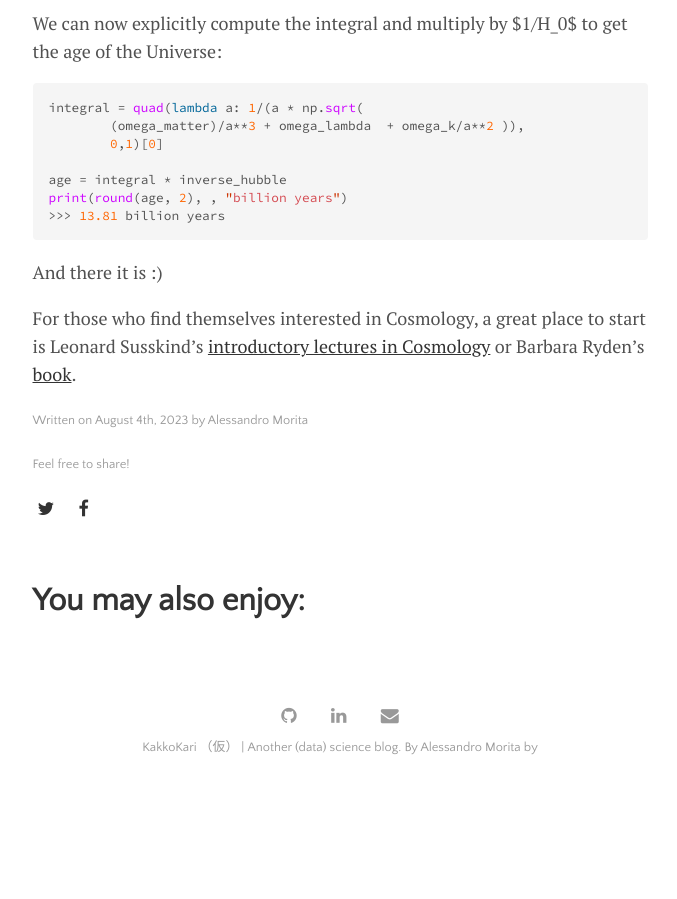
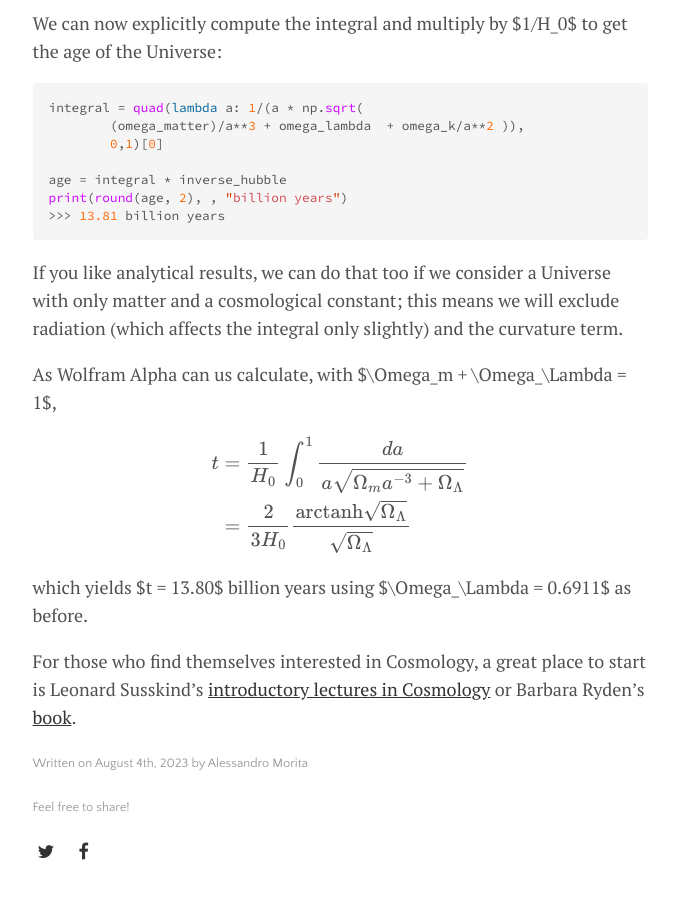
Before and after one commit to takeshimg92/takeshimg92.github.io, a Jekyll site: the page built from _posts/2023-08-04-cosmology.md, in a window 1280 px wide and 900 px high, scrolled down 7391 px. Shown: the whole window, without its empty margins (300-977 px from the left). Built offline with Jekyll 4.4.1, drawn with Linux system fonts in a browser that asks for light colours; formulas are drawn with MathJax 3; before the commit the page ends 8184 px from its top, so only the background shows below that.

Commit message:
Update 2023-08-04-cosmology.md

````diff
--- a/_posts/2023-08-04-cosmology.md
+++ b/_posts/2023-08-04-cosmology.md
@@ -133,6 +133,16 @@ print(round(age, 2), , "billion years")
 >>> 13.81 billion years
 ```
 
-And there it is :)
+If you like analytical results, we can do that too if we consider a Universe with only matter and a cosmological constant; this means we will exclude radiation (which affects the integral only slightly) and the curvature term.
+
+
+As Wolfram Alpha can us calculate, with $\Omega_m + \Omega_\Lambda = 1$,
+
+$$\begin{align*}
+t &= \frac{1}{H_0}\int_0^1 \frac{da}{a\sqrt{\Omega_m a^{-3} + \Omega_\Lambda}} \\
+&=\frac{2}{3H_0} \frac{ \mathrm{arctanh} \sqrt{\Omega_\Lambda}}{\sqrt{\Omega_\Lambda}}
+\end{align*}$$
+
+which yields $t = 13.80$ billion years using $\Omega_\Lambda = 0.6911$ as before.
 
 For those who find themselves interested in Cosmology, a great place to start is Leonard Susskind's [introductory lectures in Cosmology](https://www.youtube.com/playlist?list=PLpGHT1n4-mAuVGJ2E1uF9GSwLsx7p1xtm) or Barbara Ryden's [book](http://carina.fcaglp.unlp.edu.ar/extragalactica/Bibliografia/Ryden_IntroCosmo.pdf).
````
